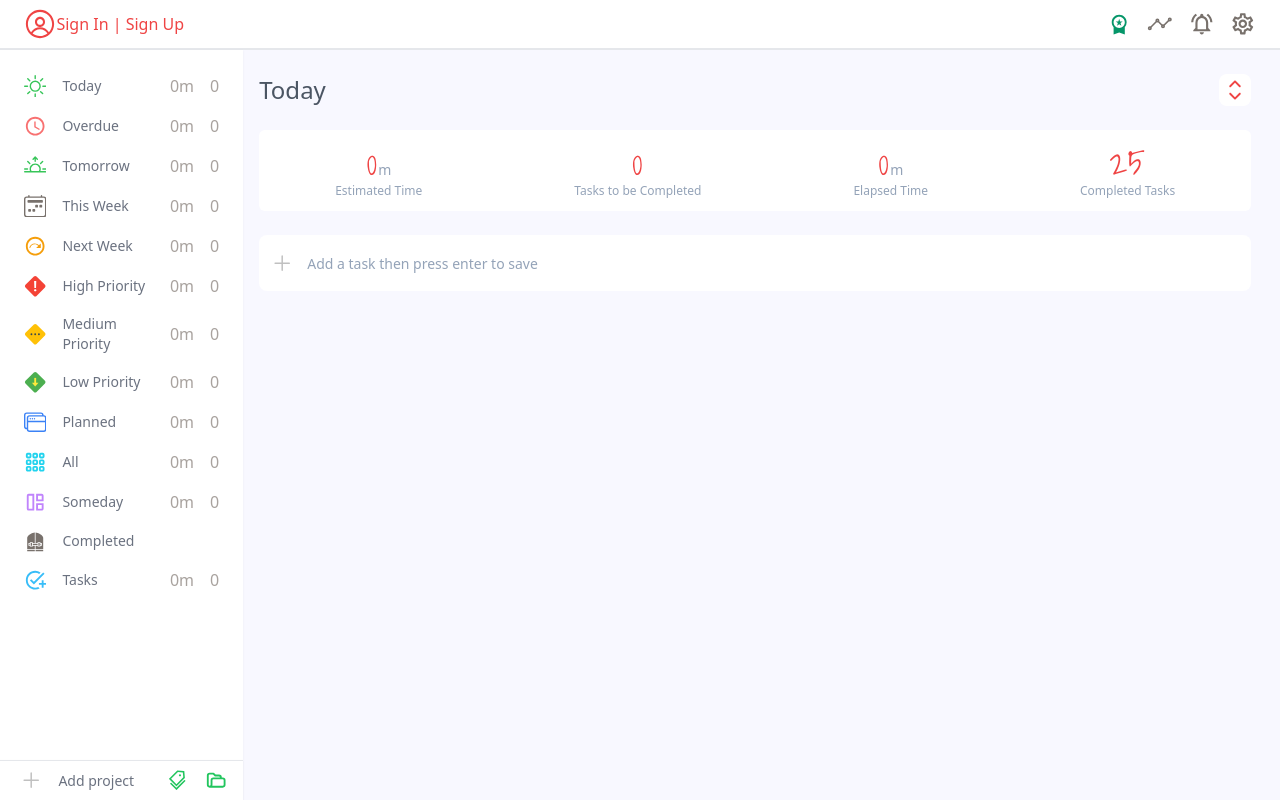
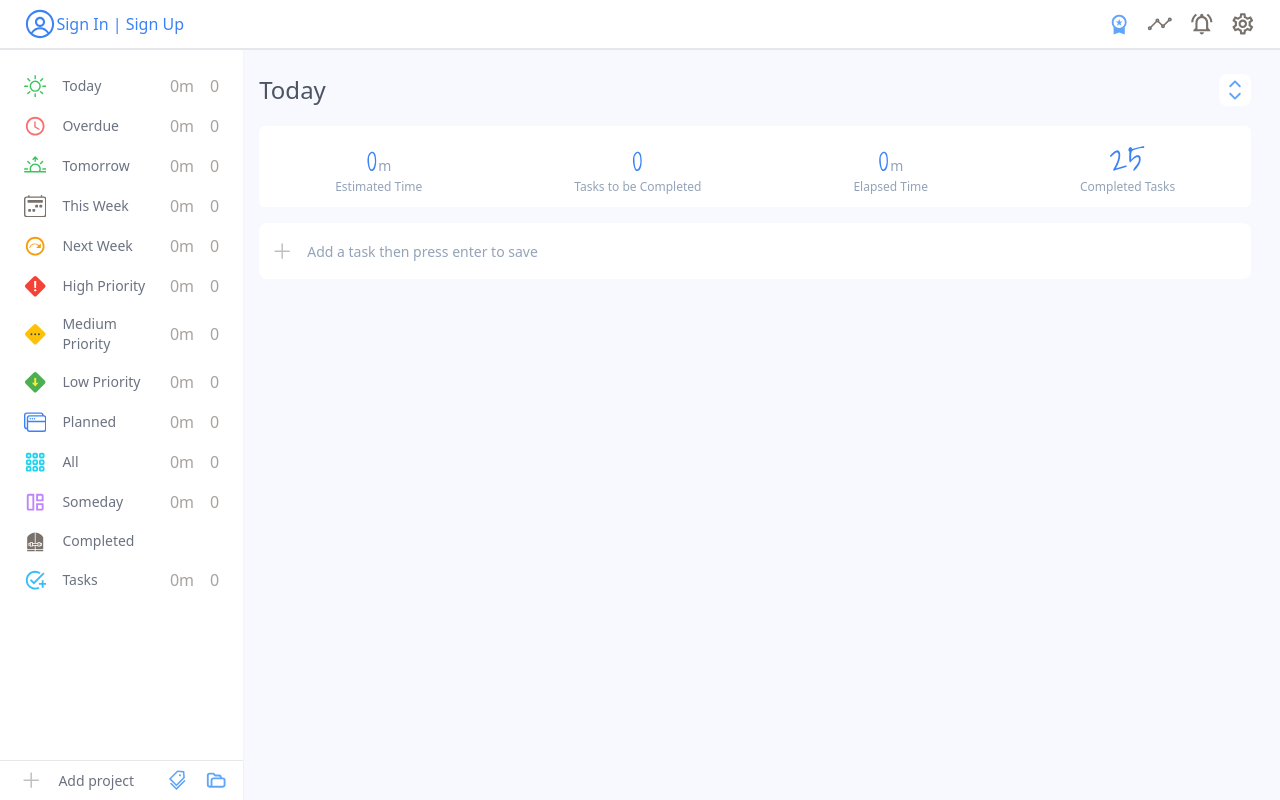
Before and after one commit to didymus707/todo-app, a React (Create React App) app: page /today in a window 1280 px wide. Built offline with nearby package versions, Linux system fonts and the light colour scheme.

Commit message:
changed some colors

```diff
--- a/src/components/header.tsx
+++ b/src/components/header.tsx
@@ -8,7 +8,7 @@ export const Header = (props: any) => {
   const { token, user } = props;
   return (
     <div className="w-full px-6 py-2 border-b-2">
-      <div className="flex w-full text-red-500">
+      <div className="flex w-full text-blue-500">
         <div className="avatar-auth flex items-center w-40 justify-between">
           <div className="avatar">
             <RxAvatar size="2em" />
--- a/src/components/primitives/icons.tsx
+++ b/src/components/primitives/icons.tsx
@@ -175,7 +175,7 @@ export const Tag = (props: IconProps) => {
 
   return (
     <div className={classNames.join(" ")}>
-      <AiOutlineTags size={size} color="#22c55e" />
+      <AiOutlineTags size={size} color="rgb(96 165 250)" />
     </div>
   );
 };
@@ -185,7 +185,7 @@ export const Folder = (props: IconProps) => {
 
   return (
     <div className={classNames.join(" ")}>
-      <HiOutlineFolderOpen size={size} color="#22c55e" />
+      <HiOutlineFolderOpen size={size} color="rgb(96 165 250)" />
     </div>
   );
 };
@@ -195,7 +195,7 @@ export const Premium = (props: IconProps) => {
 
   return (
     <div className={classNames.join(" ")}>
-      <MdWorkspacePremium size={size} color="rgb(5 150 105)" />
+      <MdWorkspacePremium size={size} color="rgb(96 165 250)" />
     </div>
   );
 };
@@ -235,7 +235,7 @@ export const SortIcon = (props: IconProps) => {
 
   return (
     <div className={classNames.join(" ")}>
-      <RxCaretSort color="#ef4444" size={size} />
+      <RxCaretSort color="rgb(96 165 250)" size={size} />
     </div>
   );
 };
--- a/src/components/task-form.tsx
+++ b/src/components/task-form.tsx
@@ -3,7 +3,7 @@ import { Add } from "./primitives/icons";
 
 export const Form = () => {
   return (
-    <div className="w-full mt-6 relative flex items-center">
+    <div className="w-full mt-4 relative flex items-center">
       <div className="icon absolute top-[17px] left-3">
         <Add size="1.4em" classNames={["mr-4"]} />
       </div>
--- a/src/components/view/info.tsx
+++ b/src/components/view/info.tsx
@@ -3,7 +3,7 @@ import { InfoItem } from "./item";
 
 export const Info = () => {
   return (
-    <div className="mt-6 bg-white w-full rounded-md drop-shadow-none">
+    <div className="mt-5 bg-white w-full rounded-md drop-shadow-none">
       <div className="flex justify-around">
         <InfoItem count={0} label="Estimated Time" />
         <InfoItem count={0} label="Tasks to be Completed" />
--- a/src/components/view/item.tsx
+++ b/src/components/view/item.tsx
@@ -8,7 +8,7 @@ type InfoItemProps = {
 export const InfoItem = ({ label, count }: InfoItemProps) => {
   return (
     <div className="flex flex-col my-3 items-center">
-      <p className="font-sil text-4xl text-red-500">
+      <p className="font-sil text-4xl text-blue-500">
         {count}
         <span className="font-sans text-sm text-slate-400 ml-px">
           {label.includes("Time") && "m"}
```
